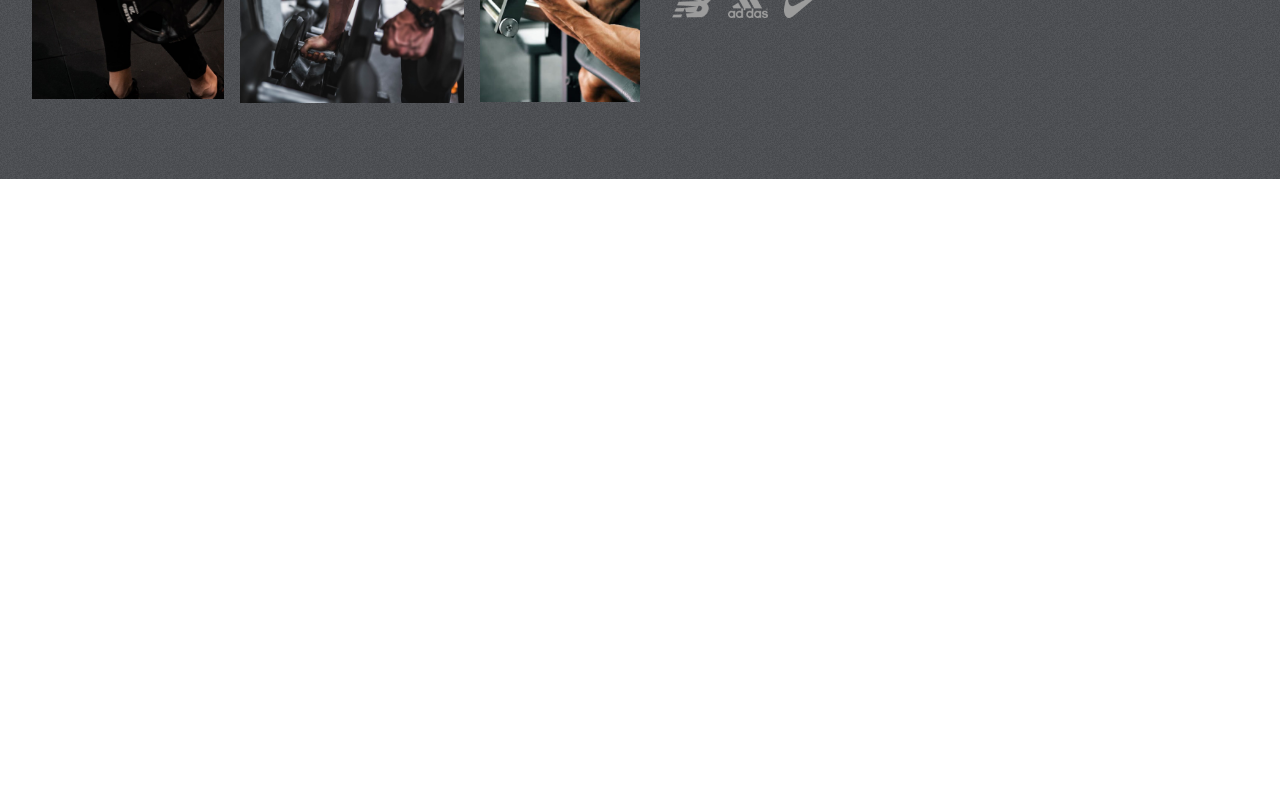
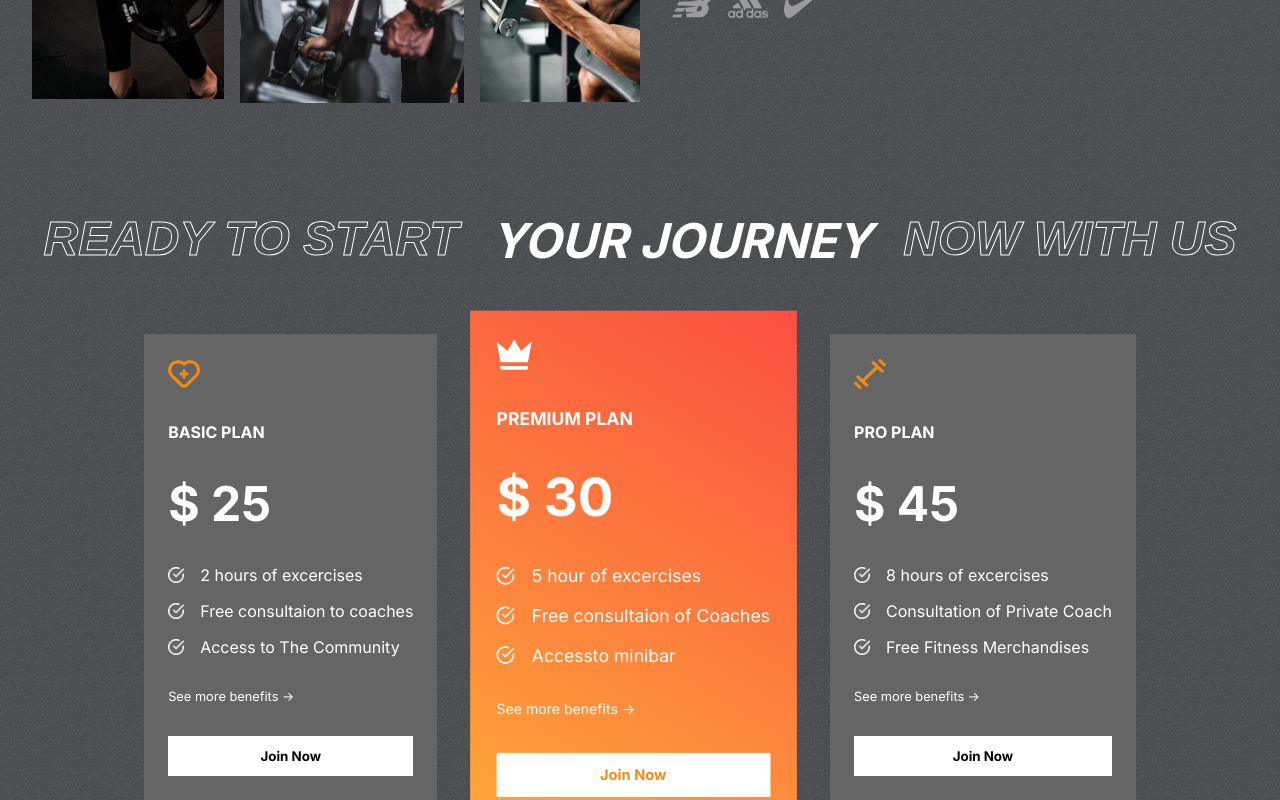
Before and after one commit to masud001/fitness, a React (Create React App) app: page / in a window 1280 px wide. Shown: the part 1612-2412 px from the top of the page. Before the commit the page ends 1791 px from the top, so only its background shows below. Built offline with nearby package versions, Linux system fonts and the light colour scheme.

Commit message:
planes section completed

```diff
--- a/src/App.js
+++ b/src/App.js
@@ -1,5 +1,6 @@
 import './App.css';
 import Hero from './Components/Hero/Hero';
+import Plans from './Components/Plans/Plans';
 import Programs from './Components/programs/Programs';
 import Reasons from './Components/Reasons/Reasons';
 function App() {
@@ -8,6 +9,7 @@
 			<Hero />
 			<Programs />
 			<Reasons />
+			<Plans />
 		</div>
 	);
 }
--- /dev/null
+++ b/src/Components/Plans/Plans.jsx
@@ -0,0 +1,43 @@
+import React from 'react';
+import './plans.css';
+import whiteTick from '../../assets/whiteTick.png';
+import { plansData } from '../../data/plansData.js';
+const Plans = () => {
+	return (
+		<div className='plans-container' id='plans'>
+			<div className='programs-header' style={{ gap: '2rem' }}>
+				<span className='stroke-text'>READY TO START </span>
+				<span>YOUR JOURNEY </span>
+				<span className='stroke-text'>NOW WITH US</span>
+			</div>
+			{/* plans cards  */}
+			<div className='plans'>
+				{plansData.map((plan, index) => {
+					return (
+						<div key={index} className='plan'>
+							{plan.icon}
+							<span>{plan.name}</span>
+							<span>$ {plan.price}</span>
+							<div className='features'>
+								{plan.features.map((feature, index) => {
+									return (
+										<div className='feature' key={index}>
+											<img src={whiteTick} alt='tick icon' />
+											<span>{feature}</span>
+										</div>
+									);
+								})}
+							</div>
+							<div className=''>
+								<span>See more benefits -></span>
+							</div>
+							<button className='btn'>Join Now</button>
+						</div>
+					);
+				})}
+			</div>
+		</div>
+	);
+};
+
+export default Plans;
--- /dev/null
+++ b/src/Components/Plans/plans.css
@@ -0,0 +1,62 @@
+.plans-container{
+    margin-top: -4rem;
+    padding: 0 2rem;
+    display: flex;
+    flex-direction: column;
+    gap: 4rem;
+    position: relative;
+}
+.plans{
+    display: flex;
+    align-items: center;
+    justify-content: center;
+    gap: 3rem;
+}
+.plan{
+    display: flex;
+    flex-direction: column;
+    background: var(--caloryCard);
+    color: white;
+    gap: 2rem;
+    padding: 1.5rem;
+}
+.plan:nth-child(2){
+    background: var(--planCard);
+    transform: scale(1.1);
+}
+.plan>svg{
+    fill: var(--orange);
+    width: 2rem;
+    height: 2rem;
+}
+.plan>:nth-child(2){
+    font-weight: bold;
+    font-size: 1rem;
+    text-transform: uppercase;
+}
+.plan>:nth-child(3){
+    font-weight: bold;
+    font-size: 3rem;
+}
+.plan>:nth-child(5){
+    font-size: 0.8rem;
+}
+.features{
+    display: flex;
+    flex-direction: column;
+    gap: 1rem;
+}
+.feature{
+    display: flex;
+    gap: 1rem;
+    align-items: center;
+}
+.feature>img{
+    width: 1rem;
+}
+.plans>:nth-child(2)>svg{
+    fill: white;
+}
+.plans>:nth-child(2)>button{
+    color: var(--orange);
+}
```
